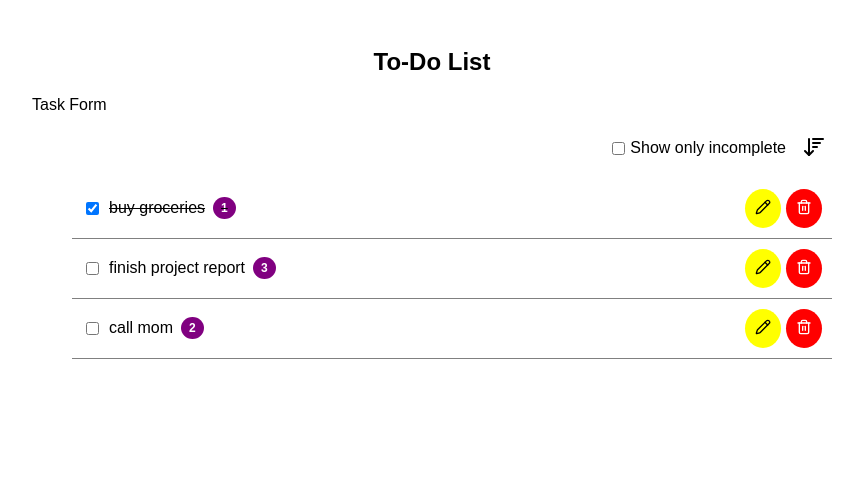
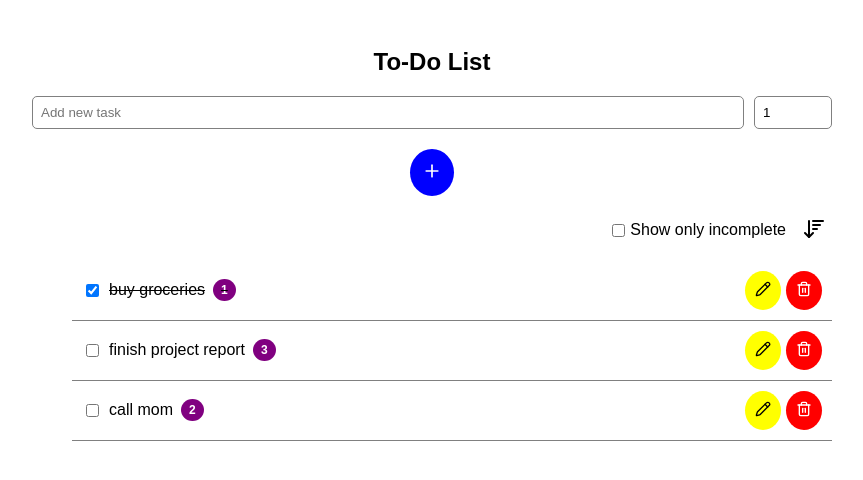
Before and after one commit to Tharmeem1999/React_Project-To_Do_List_App, a React (Vite) app: page / in a window 1280 px wide. Shown: the top 480 px of the page, without its empty margins (208-1071 px from the left). Built offline with nearby package versions, Linux system fonts and the light colour scheme.

Commit message:
built the TaskForm component

```diff
--- a/src/App.jsx
+++ b/src/App.jsx
@@ -27,6 +27,11 @@
 
   const [showOnlyIncomplete, setShowOnlyIncomplete] = useState(false);
 
+  const addTask = (newTask) => {
+    const updatedTasks = [...tasks, newTask];
+    setTasks(updatedTasks)
+  }
+
   const sortTasks = () => {
     const sortedTasks = [...tasks].sort((a, b) => a.priority - b.priority);
     setTasks(sortedTasks)
@@ -42,7 +47,7 @@
       }}
     >
       <h2 style={{ textAlign: "center" }}>To-Do List</h2>
-      <TaskForm />
+      <TaskForm addTask={addTask} />
       <TaskControls
         showOnlyIncomplete={showOnlyIncomplete}
         setShowOnlyIncomplete={setShowOnlyIncomplete}
--- a/src/components/TaskForm.jsx
+++ b/src/components/TaskForm.jsx
@@ -1,8 +1,74 @@
-const TaskForm = () => {
+import { Plus } from "lucide-react";
+import { useState } from "react";
+
+const TaskForm = ({ addTask }) => {
+
+    const [newTask, setNewTask] = useState("");
+    const [newPriority, setNewPriority] = useState(1);
+
+    const handleSubmit = () => {
+        // check if the input is not just whitespace
+        if (newTask.trim()) {
+            // call the addTask function witha new task object
+            addTask({
+                id: Date.now(), // use current timestamp as a unique ID
+                text: newTask, // task description entered by the user
+                priority: newPriority, // user-defined priority (number)
+                done: false // new tasks start as not completed
+            })
+            // clear the input fields after submitting
+            setNewTask("") // reset task text input to empty
+            setNewPriority(1) // reset priority input to default value
+        }
+    }
+
+    const inputStyle = {
+        padding: "8px",
+        border: "1px solid grey",
+        borderRadius: "5px"
+    }
+
     return (
         <div>
-            Task Form
+            <div style={{ display: "flex", gap: "10px" }}>
+                <input
+                    type="text"
+                    placeholder="Add new task"
+                    value={newTask}
+                    onChange={(e) => setNewTask(e.target.value)}
+                    style={{
+                        ...inputStyle,
+                        flexGrow: 1
+                    }}
+                />
+                <input
+                    type="number"
+                    min="1"
+                    value={newPriority}
+                    onChange={(e) => setNewPriority(Number(e.target.value))}
+                    style={{
+                        ...inputStyle,
+                        width: "3.75rem"
+                    }}
+                />
+            </div>
+            <button
+                onClick={handleSubmit}
+                style={{
+                    display: "block",
+                    margin: "20px auto 0",
+                    borderRadius: "50%",
+                    backgroundColor: "blue",
+                    color: "white",
+                    border: "none",
+                    cursor: "pointer",
+                    padding: "12px"
+                }}
+            >
+                <Plus size={20} />
+            </button>
         </div>
+
     )
 }
 
```
